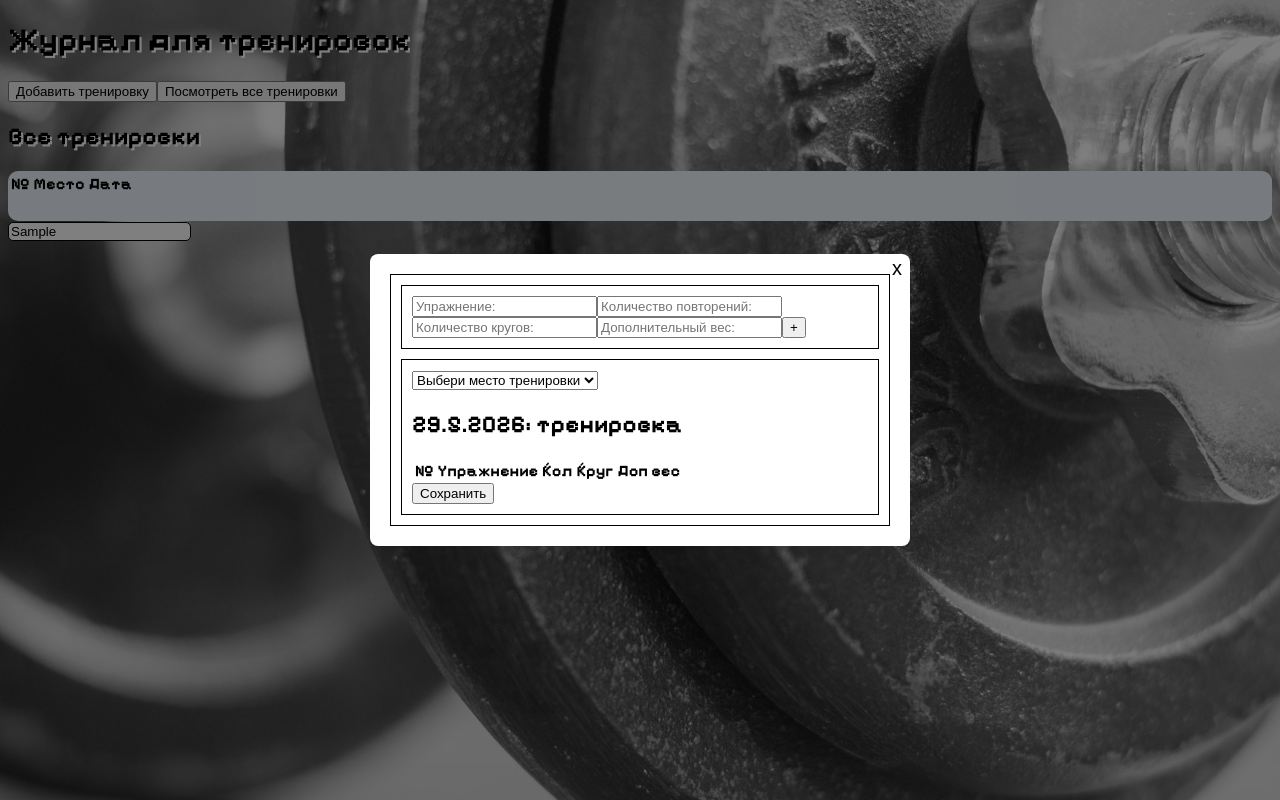
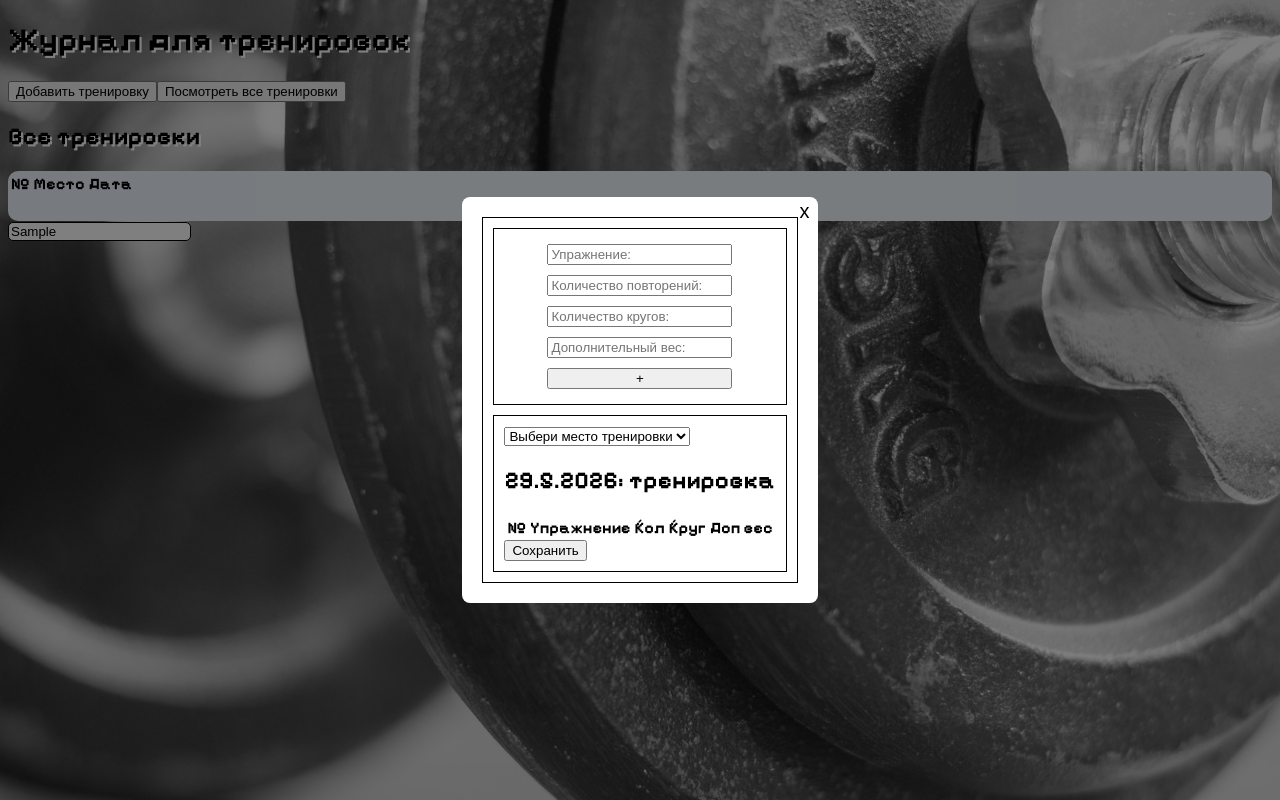
Before and after one commit to DimaShtGitHub/train-journal.github.io, a React (Vite) app: page / in a window 1280 px wide. Both pictures are taken after typing "Sample" into the empty fields and a click on the button "Добавить тренировку". Built offline with nearby package versions, Linux system fonts and the light colour scheme.

Commit message:
add styles

```diff
--- a/src/pages/NewTrain.css
+++ b/src/pages/NewTrain.css
@@ -17,3 +17,13 @@
   padding: 10px;
   margin-top: 10px;
 }
+
+.train_inputs {
+  display: flex;
+  flex-direction: column;
+  justify-content: center;
+}
+
+.train_inputs * {
+  margin: 5px;
+}
```
